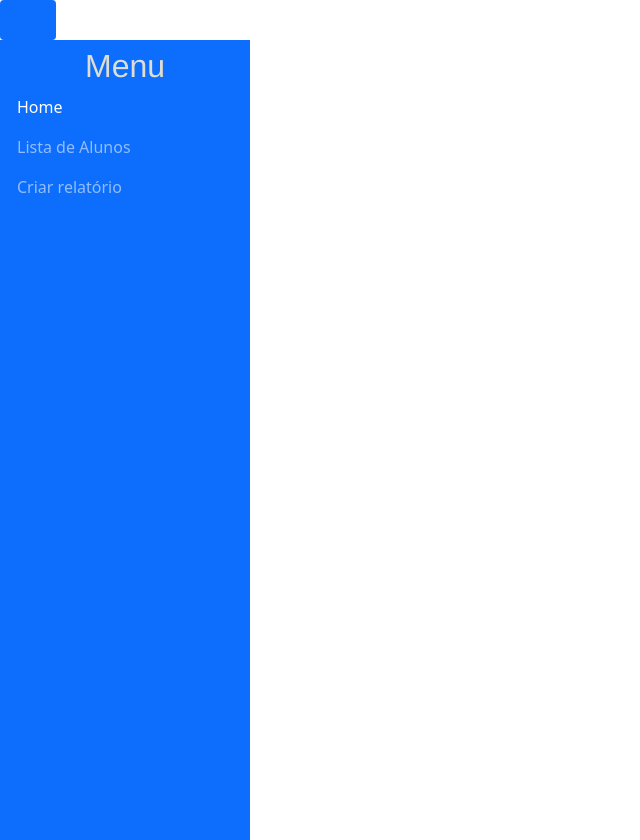
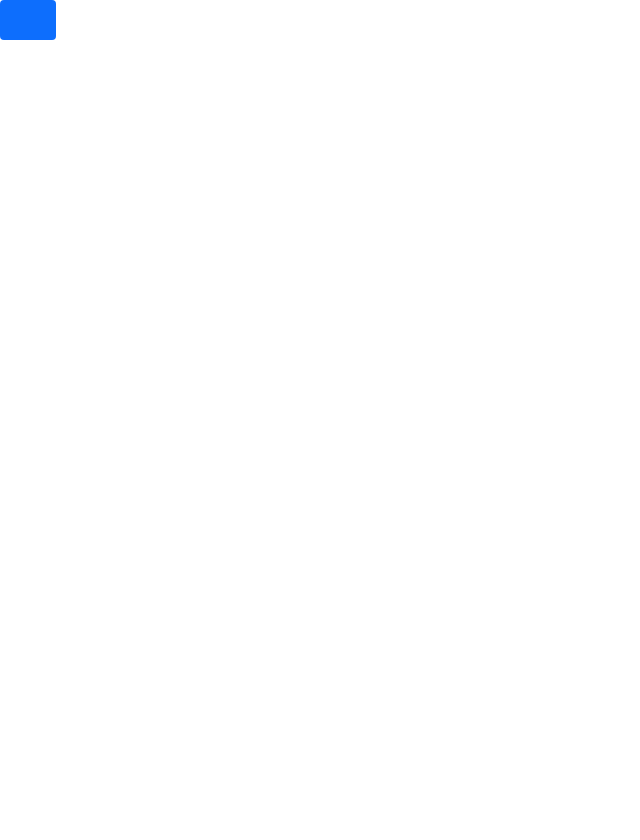
Before and after one commit to Brunostaine/rav-relatorio-de-avaliacao-angular, an Angular app: page / in a window 1280 px wide. Shown: the whole page, without its empty margins (0-640 px from the left). Built offline with nearby package versions, Linux system fonts and the light colour scheme.

Commit message:
transição do menu lateral

```diff
--- a/src/app/pages/navbar/navbar.component.css
+++ b/src/app/pages/navbar/navbar.component.css
@@ -19,8 +19,19 @@ h3 {
     min-width: 250px;
     max-width: 250px;
     min-height: 100vh;
+    transition: 1s;
 }
 
-/* .sidebar.active {
+.sidebar-off{
+    min-width: 250px;
+    max-width: 250px;
+    min-height: 100vh;
     margin-left: -250px;
-} */
+    transition: 1s;
+}
+
+.offcanvas-start{
+    transition: 1s;
+    height: 100vh;
+    max-width: 250px;
+}
--- a/src/app/pages/navbar/navbar.component.html
+++ b/src/app/pages/navbar/navbar.component.html
@@ -6,7 +6,7 @@
         </button>
 
 <nav class=" navbar-dark bg-primary"
-[ngClass]="{'sidebar': !menuAtivo, 'offcanvas-start': menuAtivo}">
+[ngClass]="{'sidebar-off': !menuAtivo, 'sidebar': menuAtivo}">
     <h3 routerLink="" class="container row-6">Menu</h3>
 
 
```
